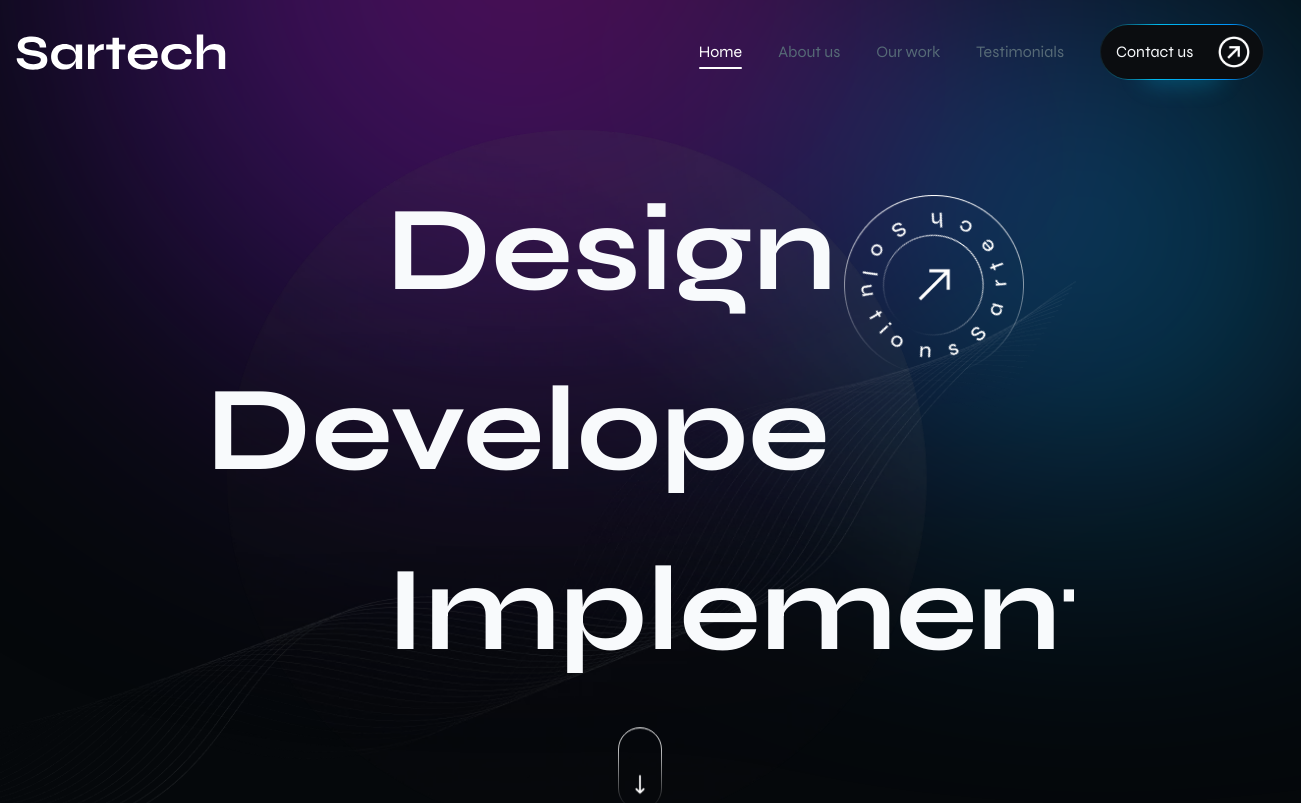
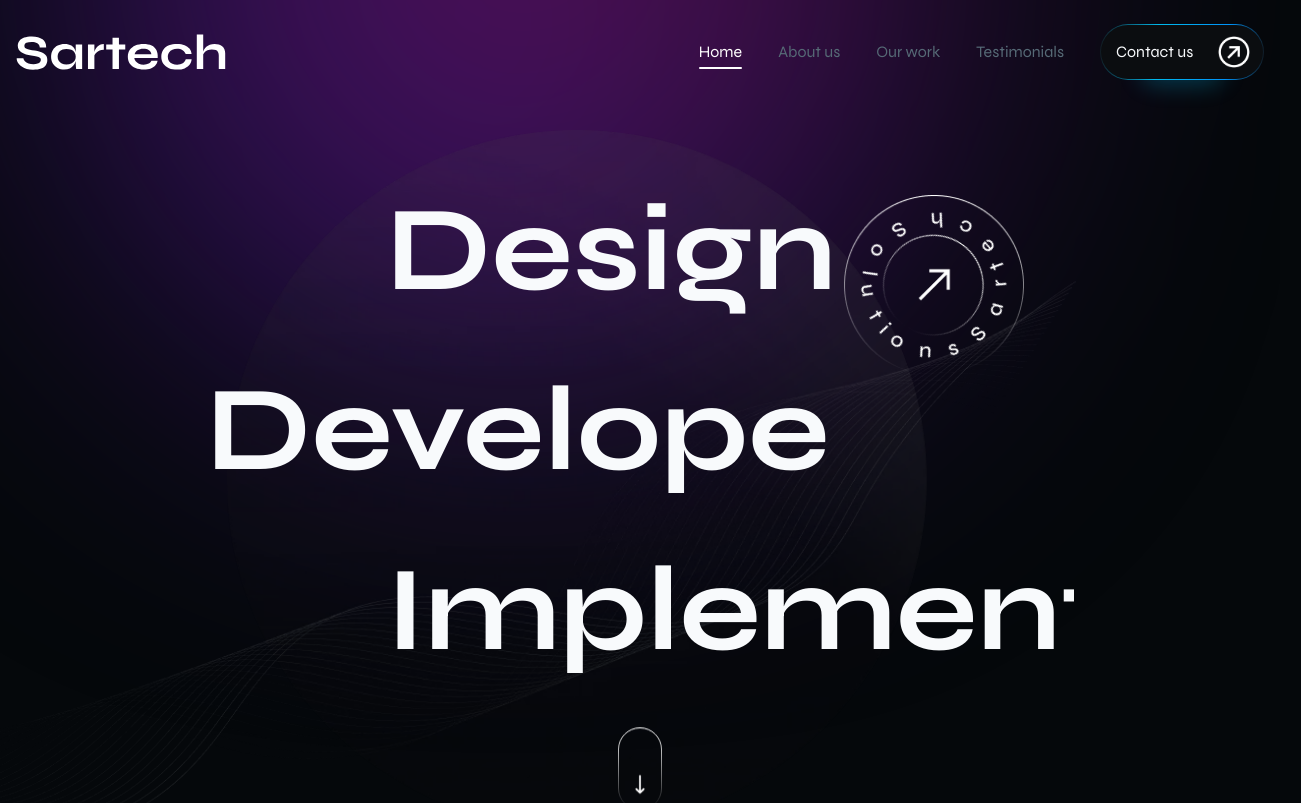
Before and after one commit to Usamakhan94/portfolio, a Next.js app: page / in a window 1280 px wide. Shown: the top 803 px of the page, 1301 px wide, since content can reach past the window. Built offline with nearby package versions, Linux system fonts and the light colour scheme.

Commit message:
optimized

```diff
--- a/components/section/Home/Hero.tsx
+++ b/components/section/Home/Hero.tsx
@@ -1,61 +1,28 @@
 "use client";
 import { ScrollIcon } from "@/components/ui/icons";
-import { MotionConfig, motion } from "framer-motion";
+import Transition from "@/components/ui/transition";
 import Image from "next/image";
 const Hero = () => {
-  const container = {
-    hidden: { opacity: 0 },
-    show: {
-      opacity: 1,
-    },
-  };
-
-  const item = {
-    hidden: { y: "100%" },
-    show: { y: 0 },
-  };
   return (
     <section className="pt-[10rem] relative isolate">
       <div className="container relative">
-        <MotionConfig transition={{ duration: 0.5, delay: 0.125 }}>
-          <motion.h1
-            variants={container}
-            initial="hidden"
-            animate="show"
-            className="text-h1 flex flex-col font-bold max-w-[70%] m-auto"
-          >
+        <h1 className="text-h1 flex flex-col font-bold max-w-[70%] m-auto">
           <div className="relative overflow-hidden">
-              <motion.span
-                variants={item}
-                initial="hidden"
-                animate="show"
-                className=" ml-[1.5em] inline-block"
-              >
-                Design
-              </motion.span>
+            <Transition>
+              <span className=" ml-[1.5em] inline-block">Design</span>
+            </Transition>
           </div>
           <div className=" overflow-hidden">
-              <motion.span
-                className="inline-block"
-                variants={item}
-                initial="hidden"
-                animate="show"
-              >
-                Develope
-              </motion.span>
+            <Transition>
+              <span>Develope</span>
+            </Transition>
           </div>
           <div className=" overflow-hidden">
-              <motion.span
-                variants={item}
-                initial="hidden"
-                animate="show"
-                className=" ml-[1.5em] inline-block"
-              >
-                Implement.
-              </motion.span>
+            <Transition>
+              <span className=" ml-[1.5em] inline-block">Implement.</span>
+            </Transition>
           </div>
-          </motion.h1>
-        </MotionConfig>
+        </h1>
         <div className="flex flex-col justify-center items-center my-12">
           <div className=" animate-bounce duration-1000">
             <ScrollIcon />
@@ -75,7 +42,7 @@ const Hero = () => {
         </div>
       </div>
 
-      <div className="pointer-events-none bg-[#3C1477] rounded-full absolute -z-10 -top-[5%] left-[40%] -translate-x-1/2 -translate-y-1/2 w-[51.875rem] h-[51.875rem] blur-[150px] before:bg-[#4C0E49] before:rounded-full before:absolute before:-z-20 before:top-[40%] before:-right-[30%] before:-translate-x-1/2 before:-translate-y-1/2 before:w-[37.5rem] before:h-[37.5rem] after:bg-[#0AA4F8] after:rounded-full after:absolute after:-z-20 after:top-[60%] after:-right-[45%] after:opacity-[0.6] after:w-[25rem] after:h-[25rem]" />
+      <div className="pointer-events-none bg-[#3C1477] rounded-full absolute -z-10 -top-[5%] left-[40%] -translate-x-1/2 -translate-y-1/2 w-[51.875rem] h-[51.875rem] blur-[150px] before:bg-[#4C0E49] before:rounded-full before:absolute before:-z-20 before:top-[40%] before:-right-[30%] before:-translate-x-1/2 before:-translate-y-1/2 before:w-[37.5rem] before:h-[37.5rem] " />
       <div className="absolute w-[1200px] h-[700px] pointer-events-none top-[15%] -z-10 -left-[5%]">
         <Image
           className="object-contain"
--- a/components/ui/icons.tsx
+++ b/components/ui/icons.tsx
@@ -116,8 +116,8 @@ export const MissionIcon = ({ fill }: { fill: boolean }) => {
           </linearGradient>
         ) : (
           <linearGradient id="grad1" x1="0%" x2="0%" y1="0%" y2="100%">
-            <stop offset="0%" stop-color="#fff" />
-            <stop offset="120%" stop-color="#000" />
+            <stop offset="0%" stopColor="#fff" />
+            <stop offset="120%" stopColor="#000" />
           </linearGradient>
         )}
       </defs>
@@ -196,8 +196,8 @@ export const VisionIcon = ({ fill }: { fill: boolean }) => {
             y1="0%"
             y2="100%"
           >
-            <stop offset="0%" stop-color="#fff" />
-            <stop offset="120%" stop-color="#000" />
+            <stop offset="0%" stopColor="#fff" />
+            <stop offset="120%" stopColor="#000" />
           </linearGradient>
         ) : (
           <linearGradient
@@ -283,8 +283,8 @@ export const GoalIcon = ({ fill }: { fill: boolean }) => {
             y1="0%"
             y2="100%"
           >
-            <stop offset="0%" stop-color="#fff" />
-            <stop offset="120%" stop-color="#000" />
+            <stop offset="0%" stopColor="#fff" />
+            <stop offset="120%" stopColor="#000" />
           </linearGradient>
         )}
         <image
--- a/components/ui/transition.tsx
+++ b/components/ui/transition.tsx
@@ -9,7 +9,7 @@ const Transition = ({
   className?: string;
 }) => {
   const ref = useRef(null);
-  const isInView = useInView(ref);
+  const isInView = useInView(ref, { once: true });
   const mainControls = useAnimation();
 
   useEffect(() => {
@@ -33,6 +33,7 @@ const Transition = ({
         }}
         initial="hidden"
         animate={mainControls}
+        transition={{ duration: 0.4 }}
         ref={ref}
         className={className}
       >
```
Lines whose indentation alone changed are shown as unchanged.
